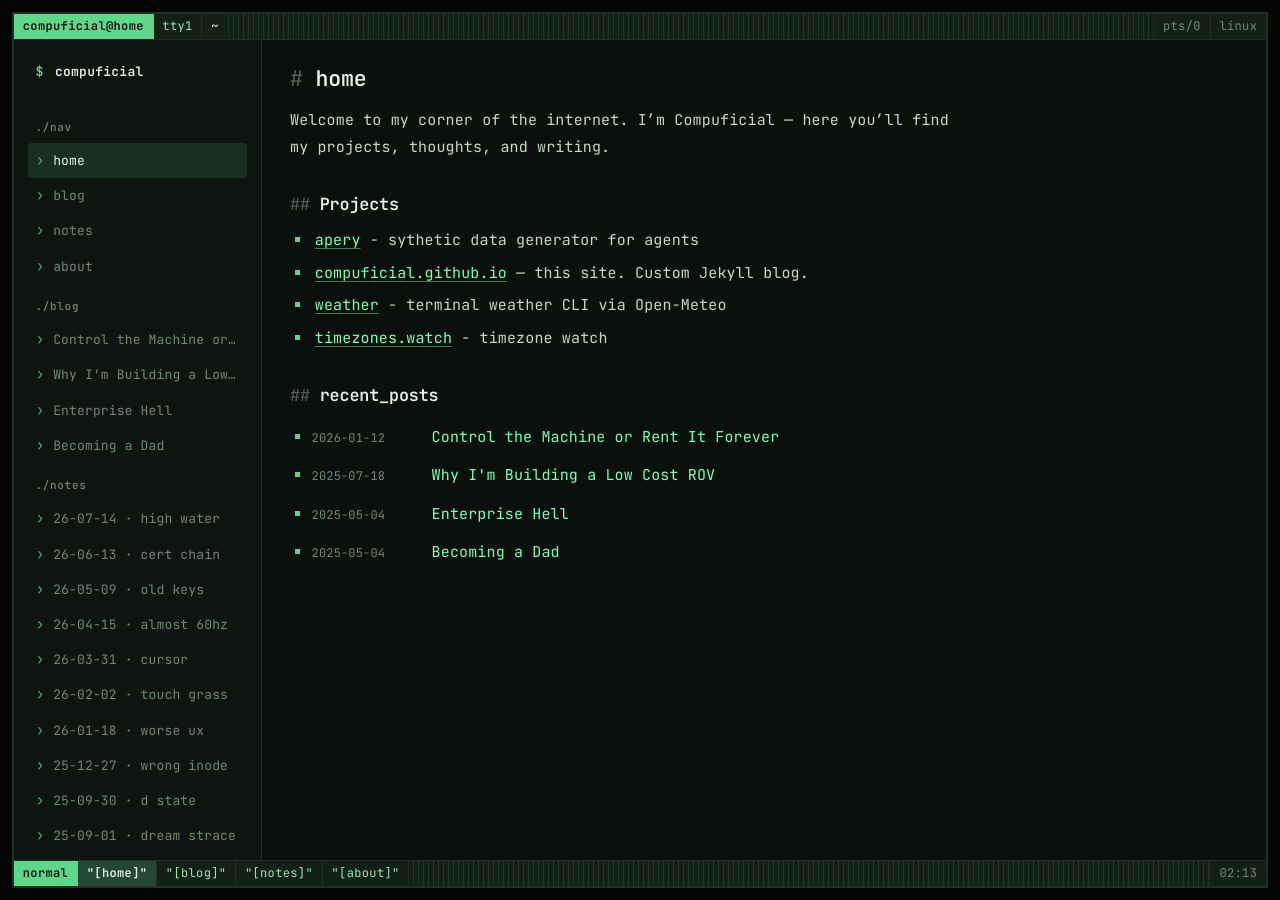
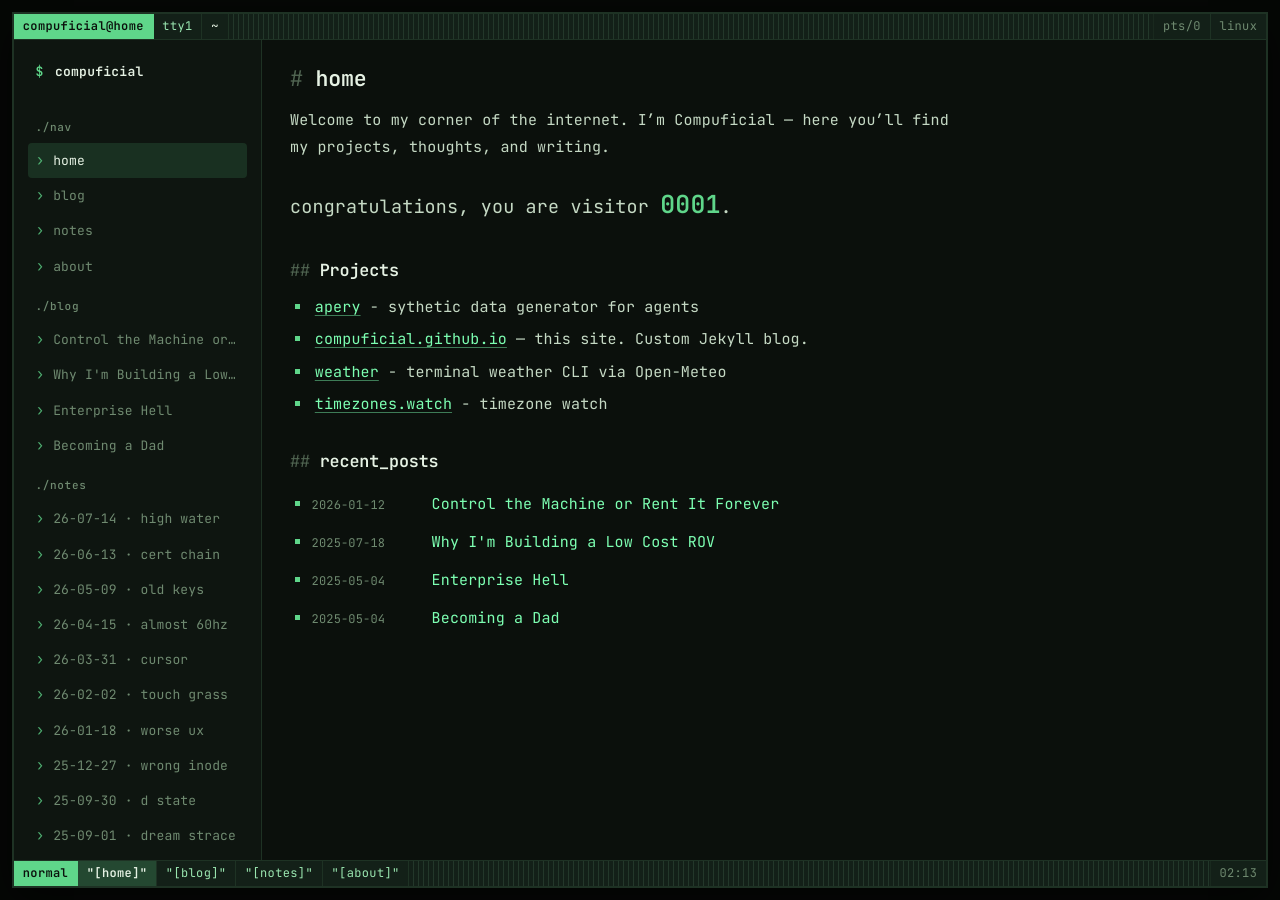
Before and after one commit to compuficial/compuficial.github.io, a Jekyll site: the page built from index.md, in a window 1280 px wide. Built offline with Jekyll 4.4.1, drawn with Linux system fonts in a browser that asks for light colours; part of the change alters nothing that is shown.

Commit message:
Add home page visitor counter
Show a shared hit count under the welcome line via counterapi,
with abacus and localStorage fallbacks.

```diff
--- a/_layouts/home.html
+++ b/_layouts/home.html
@@ -5,6 +5,18 @@ layout: default
 <div class="home">
   <h1>home</h1>
   {{ content }}
+
+  <p class="visitor-line" id="visitor-line">
+    congratulations, you are visitor <span class="visitor-n" id="visitor-n">····</span>.
+  </p>
+
+  <h2>Projects</h2>
+  <ul>
+    <li><a href="https://github.com/compuficial/apery">apery</a> - sythetic data generator for agents</li>
+    <li><a href="https://github.com/compuficial/compuficial.github.io">compuficial.github.io</a> — this site. Custom Jekyll blog.</li>
+    <li><a href="https://github.com/compuficial/weather">weather</a> - terminal weather CLI via Open-Meteo</li>
+    <li><a href="https://github.com/compuficial/timezones.watch">timezones.watch</a> - timezone watch</li>
+  </ul>
 
   <h2>recent_posts</h2>
   <ul class="post-list">
@@ -20,3 +32,54 @@ layout: default
     {% endfor %}
   </ul>
 </div>
+<script>
+  (function () {
+    var n = document.getElementById('visitor-n');
+    if (!n) return;
+
+    function show(count) {
+      n.textContent = String(count).padStart(4, '0');
+    }
+
+    function fromLocal() {
+      try {
+        var key = 'compuficial.visitor.home';
+        var c = parseInt(localStorage.getItem(key) || '0', 10) + 1;
+        if (!isFinite(c) || c < 1) c = 1;
+        localStorage.setItem(key, String(c));
+        return c;
+      } catch (e) {
+        return null;
+      }
+    }
+
+    function hit(url, pick) {
+      return fetch(url, { method: 'GET', mode: 'cors', cache: 'no-store' })
+        .then(function (r) {
+          if (!r.ok) throw new Error('http ' + r.status);
+          return r.json();
+        })
+        .then(function (data) {
+          var count = pick(data);
+          if (count == null || !isFinite(Number(count))) throw new Error('bad payload');
+          return Number(count);
+        });
+    }
+
+    hit('https://api.counterapi.dev/v1/compuficial-github-io/visits/up', function (d) {
+      return d.count;
+    })
+      .catch(function () {
+        return hit('https://abacus.jasoncameron.dev/hit/compuficial.github.io/home', function (d) {
+          return d.value;
+        });
+      })
+      .then(function (count) {
+        show(count);
+      })
+      .catch(function () {
+        var local = fromLocal();
+        show(local != null ? local : 1);
+      });
+  })();
+</script>
--- a/assets/css/style.css
+++ b/assets/css/style.css
@@ -694,6 +694,22 @@ a.group:hover {
   margin-bottom: 1.1rem;
 }
 
+.visitor-line {
+  margin-top: 1.35rem;
+  margin-bottom: 2rem;
+  font-size: 1.15rem;
+  line-height: 1.5;
+  color: var(--heading);
+  letter-spacing: 0.01em;
+}
+
+.visitor-line .visitor-n {
+  color: var(--accent);
+  font-weight: 600;
+  font-size: 1.35em;
+  font-variant-numeric: tabular-nums;
+}
+
 .post-list {
   list-style: none;
   padding: 0;
--- a/index.md
+++ b/index.md
@@ -3,10 +3,3 @@ layout: home
 ---
 
 Welcome to my corner of the internet. I'm Compuficial — here you'll find my projects, thoughts, and writing.
-
-## Projects
-
-- [apery](https://github.com/compuficial/apery) - sythetic data generator for agents
-- [compuficial.github.io](https://github.com/compuficial/compuficial.github.io) — this site. Custom Jekyll blog.
-- [weather](https://github.com/compuficial/weather) - terminal weather CLI via Open-Meteo
-- [timezones.watch](https://github.com/compuficial/timezones.watch) - timezone watch
```
